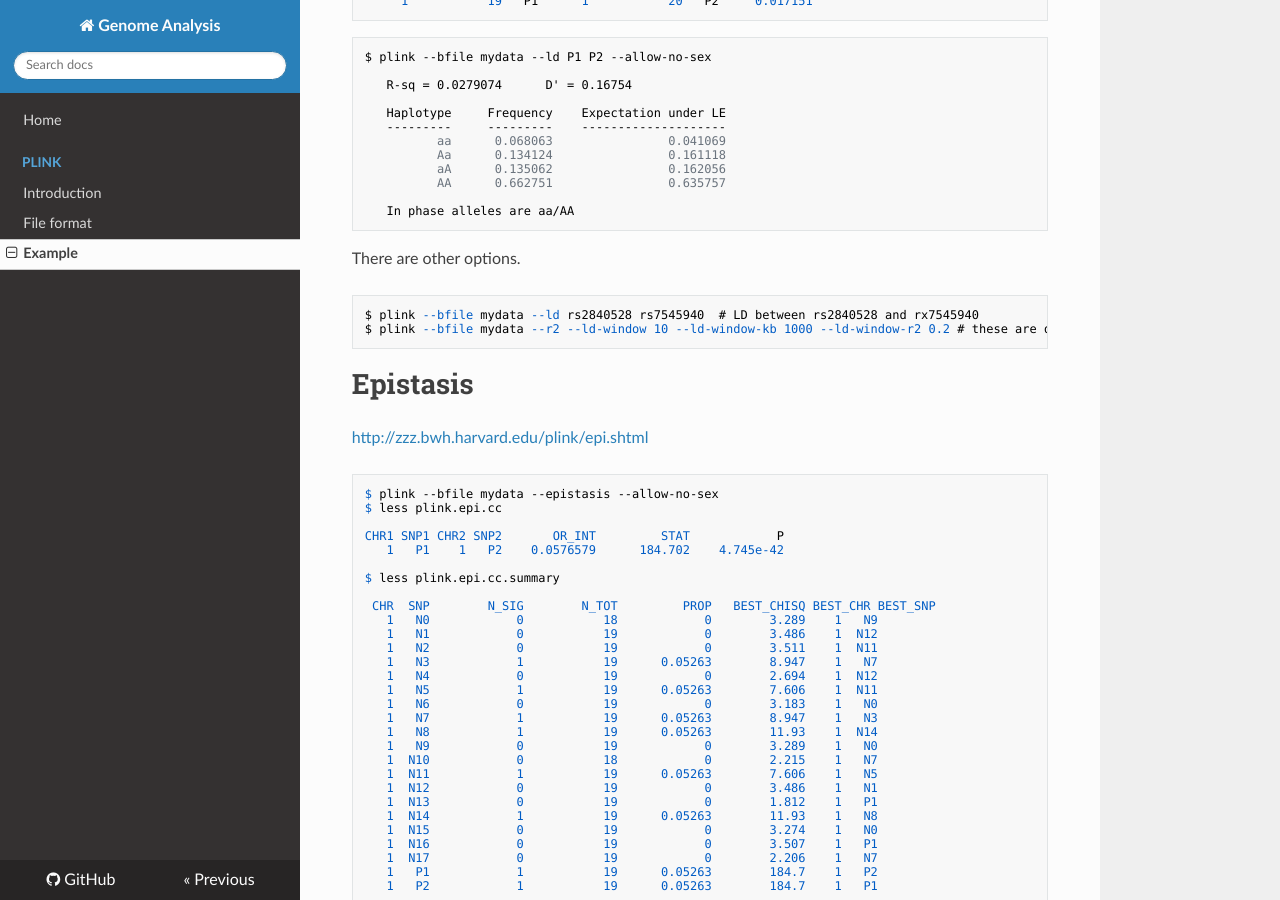
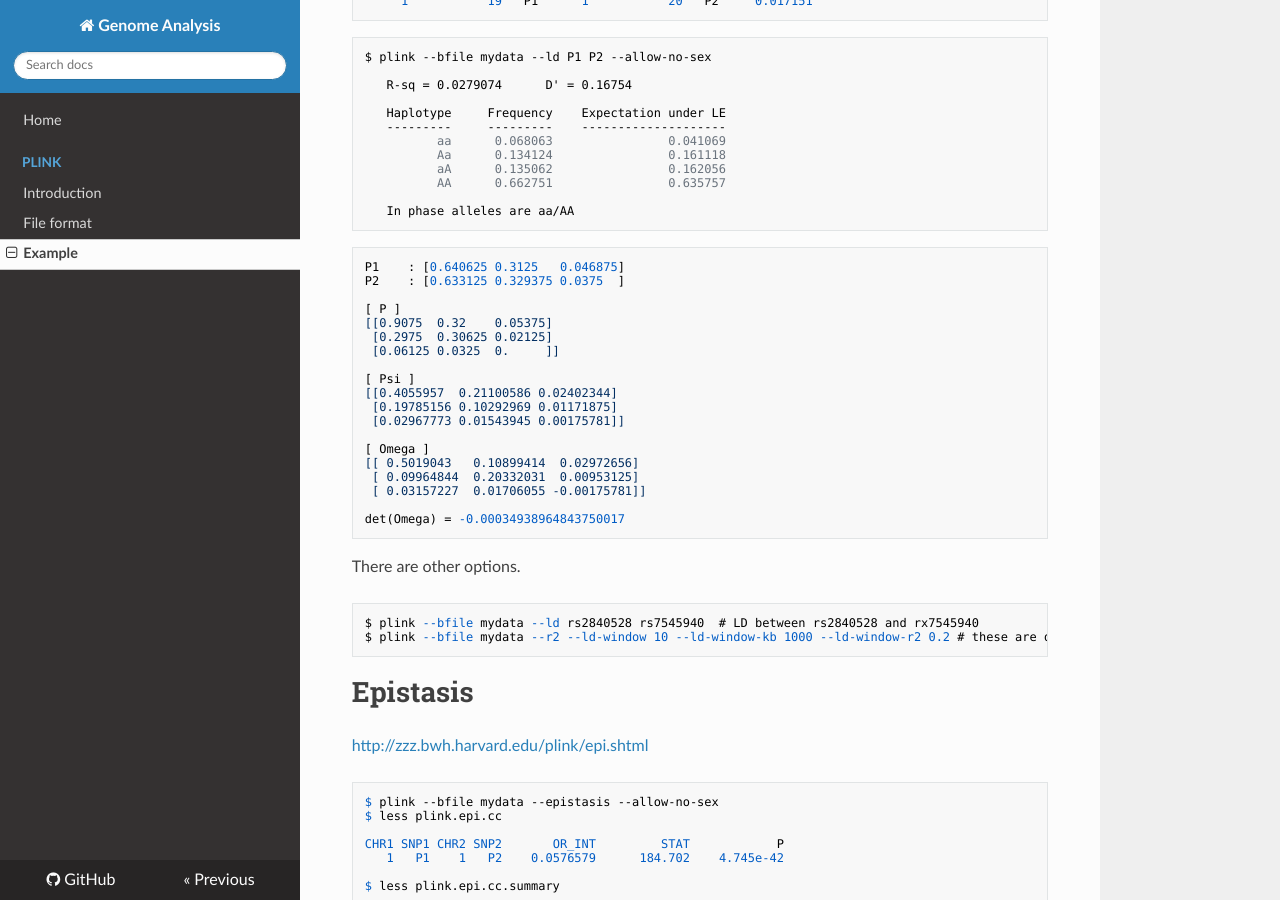
Before and after one commit to WonyoungCho/plink, an MkDocs documentation site: the page built from docs/plink_ex.md, in a window 1280 px wide and 900 px high, scrolled down 3472 px. Built offline with MkDocs 1.6.1, drawn with Linux system fonts in a browser that asks for light colours; nearby versions of some CDN libraries; old or Windows-style settings are respelled for this version of MkDocs.

Commit message:
Update plink_ex.md

````diff
--- a/docs/plink_ex.md
+++ b/docs/plink_ex.md
@@ -249,6 +249,27 @@ $ plink --bfile mydata --ld P1 P2 --allow-no-sex
 
    In phase alleles are aa/AA
 ```
+```
+P1    : [0.640625 0.3125   0.046875]
+P2    : [0.633125 0.329375 0.0375  ]
+
+[ P ]
+[[0.9075  0.32    0.05375]
+ [0.2975  0.30625 0.02125]
+ [0.06125 0.0325  0.     ]]
+
+[ Psi ]
+[[0.4055957  0.21100586 0.02402344]
+ [0.19785156 0.10292969 0.01171875]
+ [0.02967773 0.01543945 0.00175781]]
+
+[ Omega ]
+[[ 0.5019043   0.10899414  0.02972656]
+ [ 0.09964844  0.20332031  0.00953125]
+ [ 0.03157227  0.01706055 -0.00175781]]
+
+det(Omega) = -0.00034938964843750017
+```
 
 There are other options.
 ```
````
